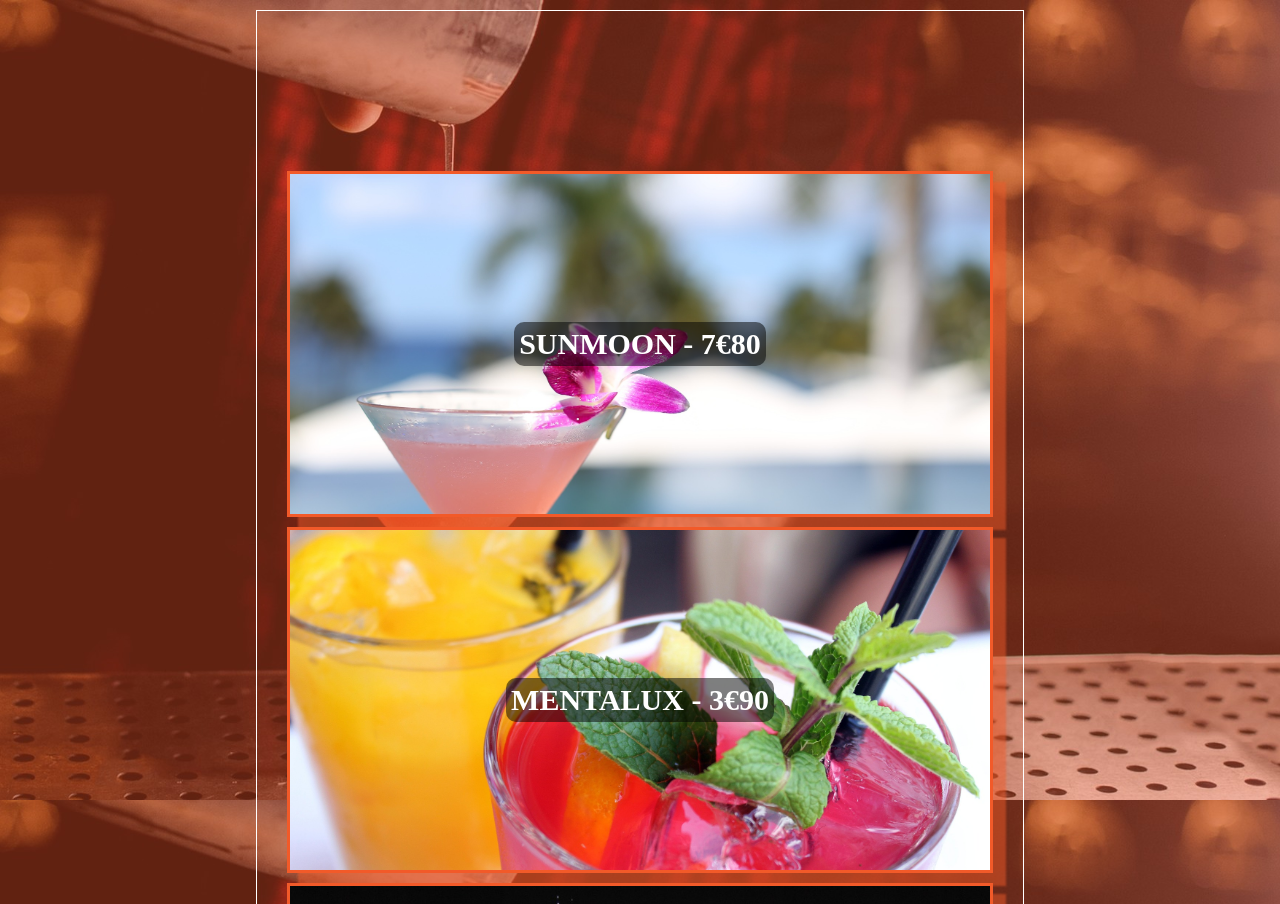
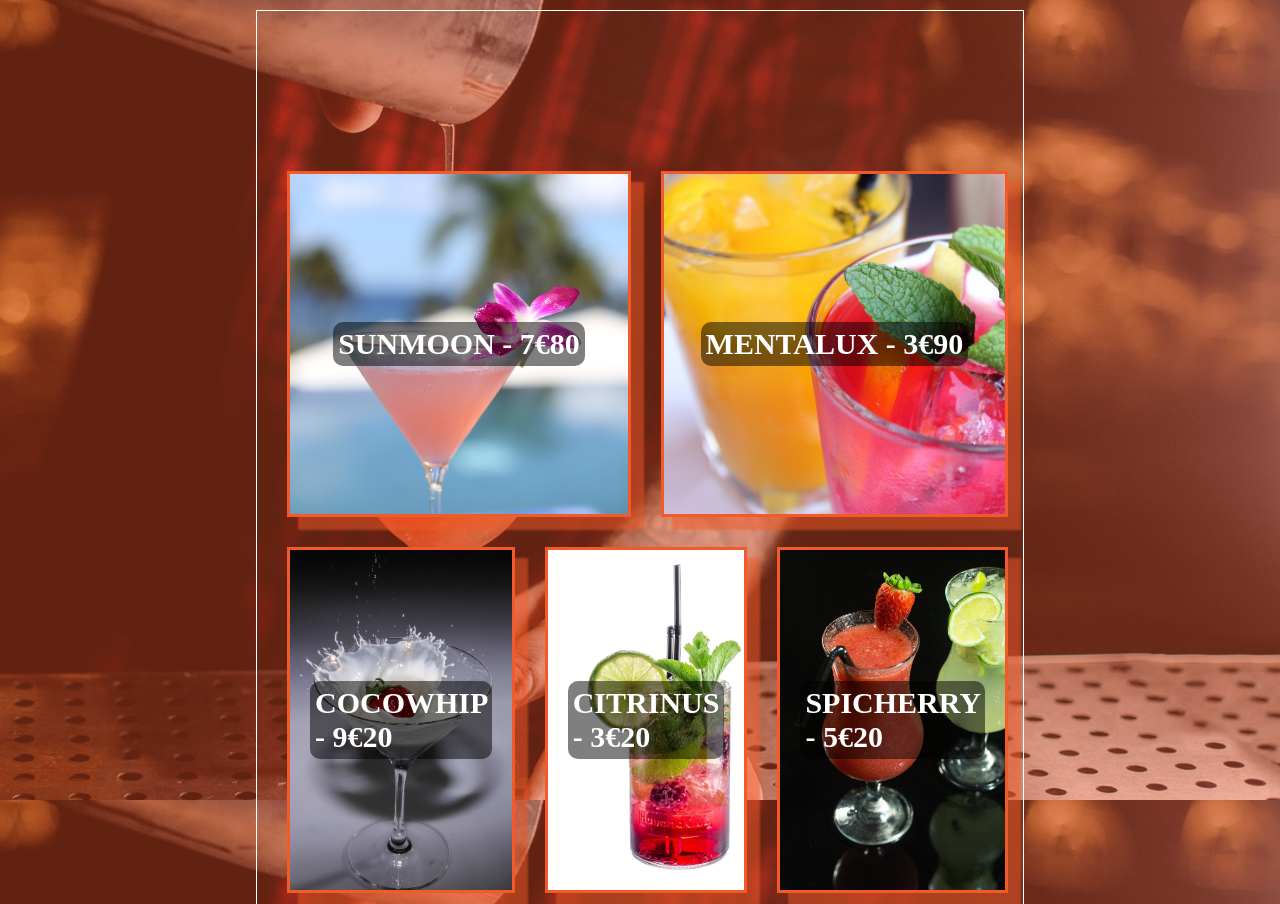
Before and after one commit to FLURETtest/essai, a plain HTML site: page index.html in a window 1280 px wide. Shown: the top 904 px of the page. Drawn offline with Linux system fonts and the light colour scheme.

Commit message:
Css grid area

```diff
--- a/css/styles.css
+++ b/css/styles.css
@@ -11,6 +11,12 @@ body {
     padding: 150px 20px;
     margin: 10px 20% 10px 20%;
     border: 1px solid white;
+    display: grid;
+    grid-template-areas:
+        "cocktail_01 cocktail_01 cocktail_01 cocktail_02 cocktail_02 cocktail_02"
+        "cocktail_03 cocktail_03 cocktail_04 cocktail_04 cocktail_05 cocktail_05";
+    column-gap: 10px;
+    row-gap: 10px;
 }
 
 #cocktails>div {
@@ -28,25 +34,30 @@ body {
 }
 
 .sunmoon {
+    grid-area: cocktail_01;
     background-image: url(../images/cocktail_01.jpg);
     background-size: cover;
 }
 
 .mentalux {
+    grid-area: cocktail_02;
     background: url(../images/cocktail_02.jpg);
     background-size: cover;
 }
 
 .cocowhip {
+    grid-area: cocktail_03;
     background: url(../images/cocktail_03.jpg);
     background-size: cover;
 }
 
 .citrinus {
+    grid-area: cocktail_04;
     background: url(../images/cocktail_04.jpg);
     background-size: cover;
 }
 .spicherry {
+    grid-area: cocktail_05;
     background: url(../images/cocktail_05.jpg);
     background-size: cover;
 }
```
